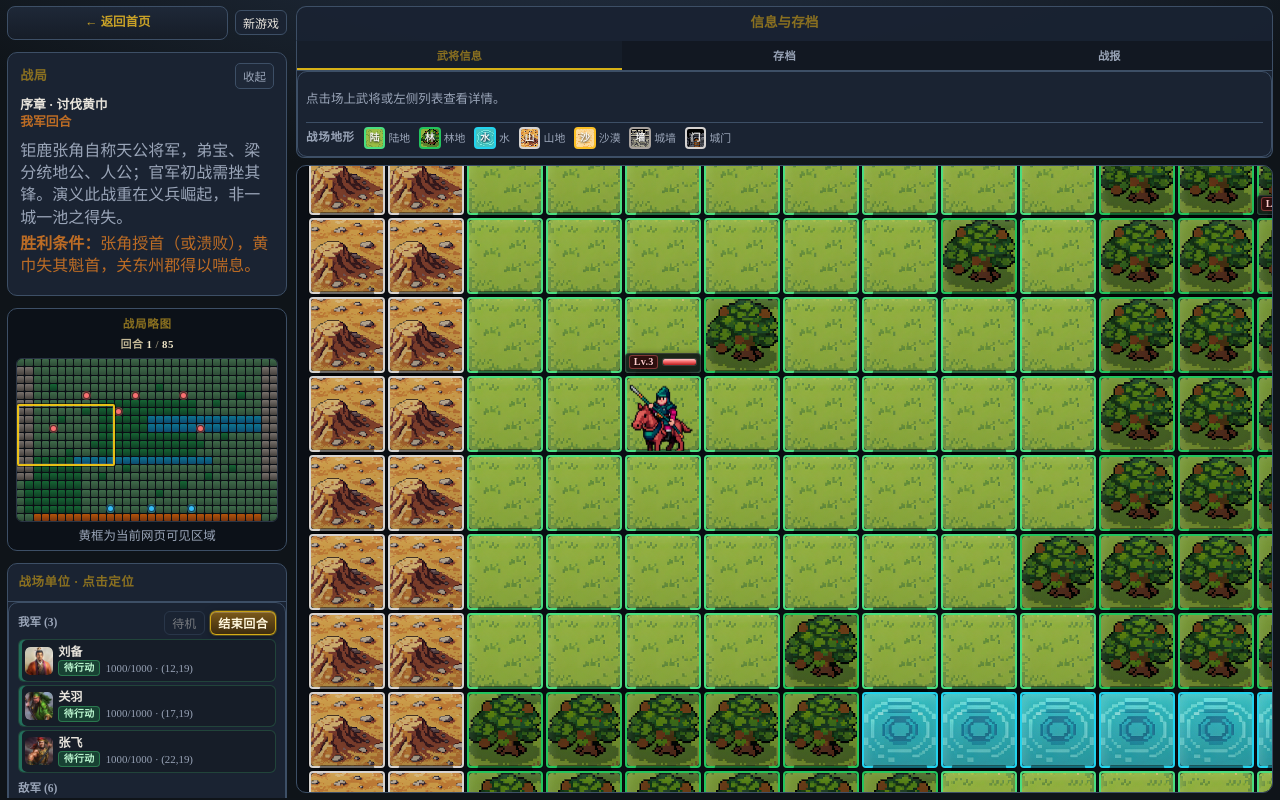
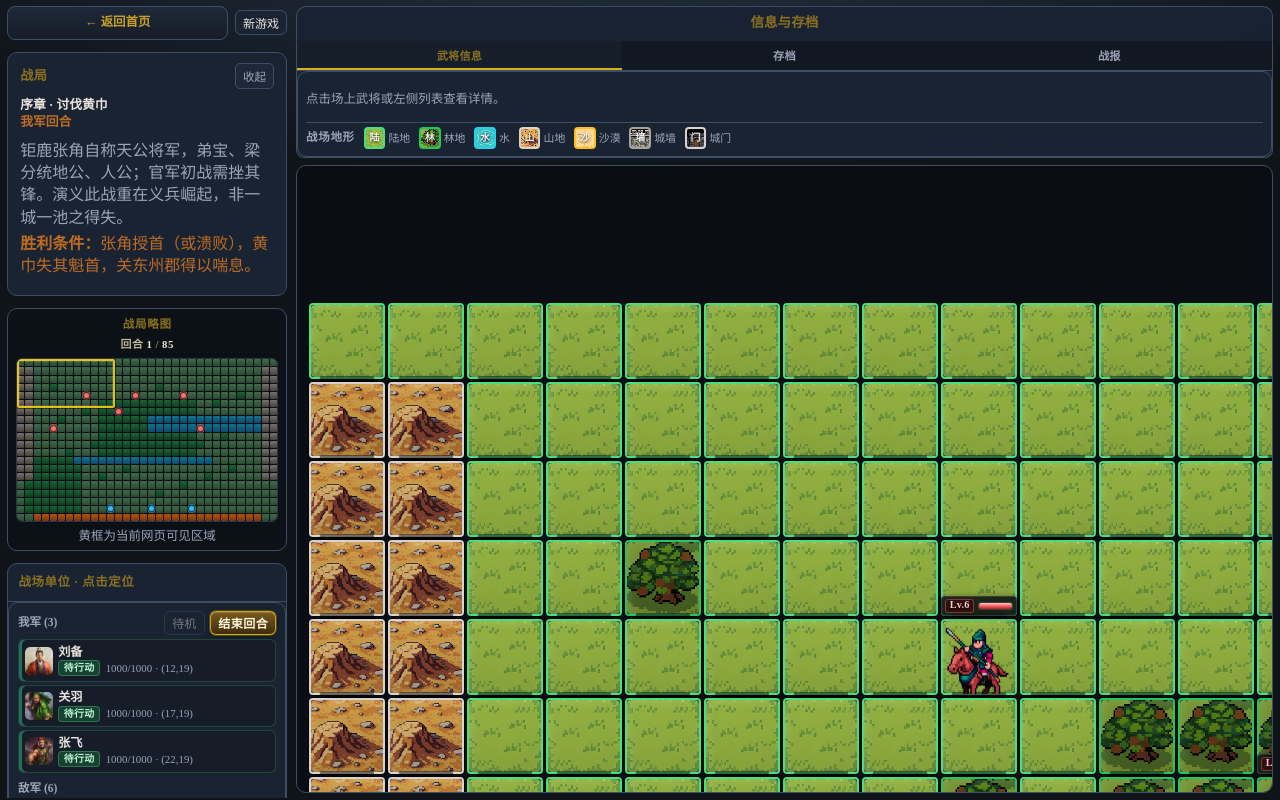
Before and after one commit to huaiyizhu/game-sanguo, a React (Vite) app in the folder client/: page /game in a window 1280 px wide. Built offline with nearby package versions, Linux system fonts and the light colour scheme; a web font is replaced by a local one.

Commit message:
refactor CSS for battle scene layout: adjust margin settings for `.battle-scene.battle-scene--fit .battle-grid` to improve alignment and scrolling behavior; update `justify-content` in index.css to prevent layout issues in taller containers

```diff
--- a/client/src/battle-map-25d.css
+++ b/client/src/battle-map-25d.css
@@ -22,6 +22,15 @@
   .battle-scene .battle-grid {
     margin: 2.35rem auto 0;
   }
+}
+
+/*
+ * fit 主战场：须压过本文件上一段 `.battle-scene .battle-grid` 的 margin 简写。
+ * main.tsx 在 index.css 之后才 import 本文件，否则 2.35rem 顶边距会盖掉 index 里
+ * `.battle-scene--fit .battle-grid { margin-top: 0 }`，与 headroom 占位叠加倍吃顶行可滚空间。
+ */
+.battle-scene.battle-scene--fit .battle-grid {
+  margin: 0 auto;
 }
 
 /* 格顶：左上高光 + 右下收光，模拟砖块顶面 */
--- a/client/src/index.css
+++ b/client/src/index.css
@@ -2037,7 +2037,8 @@ a:hover {
   margin: 0;
   display: flex;
   align-items: flex-start;
-  justify-content: center;
+  /* 顶对齐：避免列方向 justify-content:center 在容器高于内容时把棋盘顶到中部，像「滚不到最上面」 */
+  justify-content: flex-start;
   overflow: visible;
   padding: 0.35rem 0;
   box-sizing: border-box;
```
